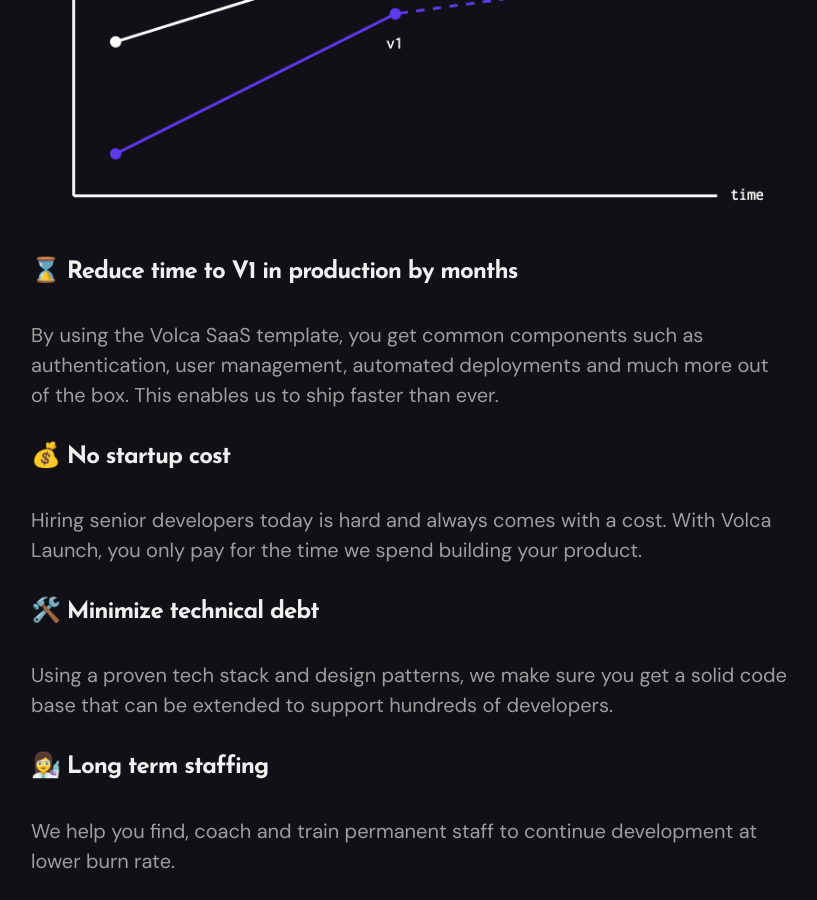
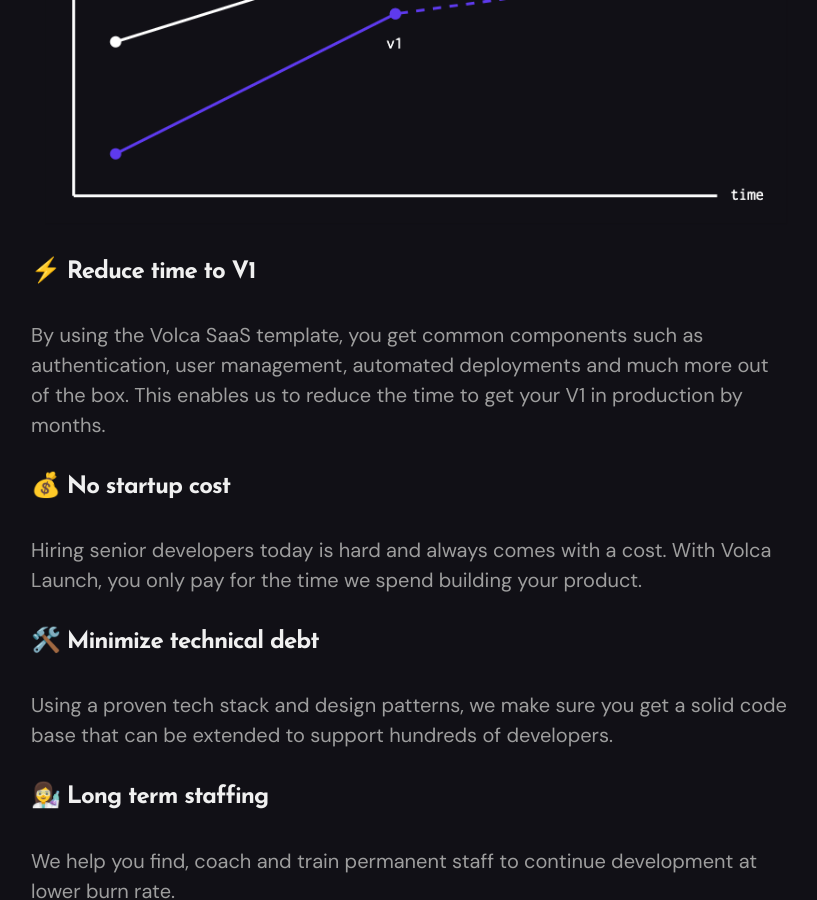
Before and after one commit to volca-io/volca-io.github.io, a Jekyll site: the page built from _pages/launch.md, in a window 1280 px wide and 900 px high, scrolled down 807 px. Shown: the whole window, without its empty margins (229-1046 px from the left). Built offline with Jekyll 4.4.1, drawn with Linux system fonts in a browser that asks for light colours; nearby versions of some CDN libraries.

Commit message:
Update launch.md

```diff
--- a/_pages/launch.md
+++ b/_pages/launch.md
@@ -8,9 +8,9 @@
 
 ![Volca Launch](/images/graph.png)
 
-### ⌛ Reduce time to V1 in production by months
+### ⚡ Reduce time to V1
 
-By using the Volca SaaS template, you get common components such as authentication, user management, automated deployments and much more out of the box. This enables us to ship faster than ever.
+By using the Volca SaaS template, you get common components such as authentication, user management, automated deployments and much more out of the box. This enables us to reduce the time to get your V1 in production by months.
 
 ### 💰 No startup cost
 
```
